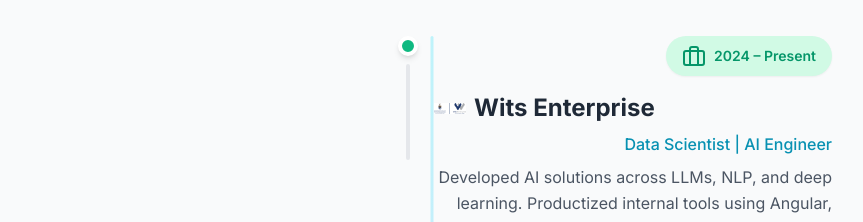
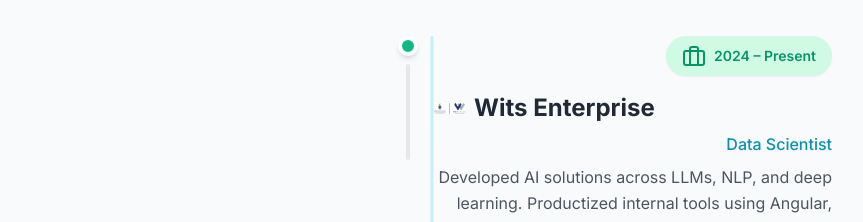
Before and after one commit to Sfiso012/DevWebsite, a Next.js app: page / in a window 1280 px wide. Shown: the part 940-1162 px from the top of the page, without its empty margins (208-1071 px from the left). Built offline with nearby package versions, Linux system fonts and the light colour scheme.

Commit message:
Update Timeline.tsx

```diff
--- a/components/Timeline.tsx
+++ b/components/Timeline.tsx
@@ -6,7 +6,7 @@
     {
         year: "2024 – Present",
         title: "Wits Enterprise",
-        subtitle: "Data Scientist | AI Engineer",
+        subtitle: "Data Scientist",
         status: "professional",
         icon: <Briefcase className="w-6 h-6" />,
         iconPath: "/icons/wits-bm.png",
```
